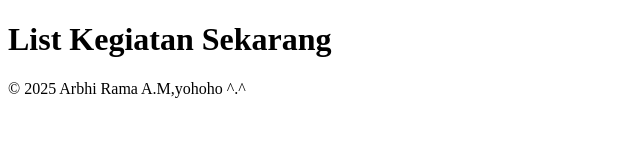
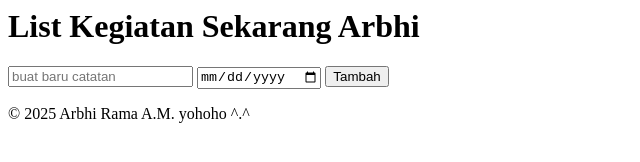
Before and after one commit to arbhiRAM/codingcamp-18-aug-25-arbhiRAM, a plain HTML site: page index.html in a window 1280 px wide. Shown: the whole page, without its empty margins (0-640 px from the left). Drawn offline with Linux system fonts and the light colour scheme.

Commit message:
index.html yang ditambahkan form pengisian buat catatan baru dan pengisian tanggal serta button tambah

```diff
--- a/index.html
+++ b/index.html
@@ -1,26 +1,22 @@
-<!DOCTYPE html>
-<html lang="en">
-<head>
-    <meta charset="UTF-8">
-    <meta name="viewport" content="width=device-width, initial-scale=1.0">
-    <title>Document</title>
-
-    <!-- CSS External -->
-    <link rel="sylesheet" shref="style.css">
-</head>
-<body>
-
 <!-- Hero website -->
 <header>
-        <h1>List Kegiatan Sekarang</h1>
+  <!-- <h1 class="text-4xl font-bold">List Kegiatan Sekarang Arbhi</h1> -->
+  <h1 class="text-[40px] font-bold">List Kegiatan Sekarang Arbhi</h1>
 </header>
 
 <!-- Main Content, List kegiatan sekarang (list to do) -->
-      <main></main>
+<main>
+  <form>
+    <input type="text" placeholder="buat baru catatan" class="border-3 p-2 rounded-[5px] ">
+    <input type="date" class="border-3 p-2 rounded-[5px] ml-2">
+    <button type="submit" class="bg-blue-500 text-white p-2 rounded-[5px] ml-2">Tambah</button>
+  </form>
+
+</main>
+
 <footer>
-        <span>&copy; 2025 Arbhi Rama A.M,yohoho ^.^ </span>
+  <span class="text-1xl font-blod">&copy; 2025 Arbhi Rama A.M. yohoho ^.^ </span>
 </footer>
+
 <!-- Js External -->
 <script src="js/script.js"></script>
-</body>
-</html>
```
Lines whose indentation alone changed are shown as unchanged.
